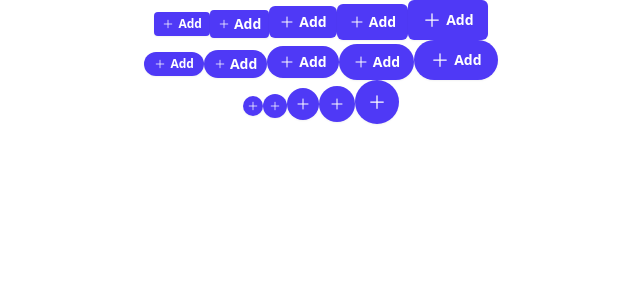
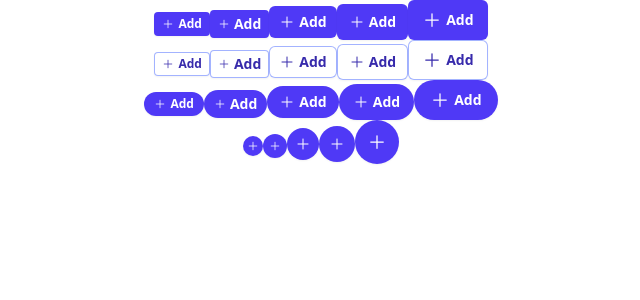
Before and after one commit to aprianfirlanda/vite-reactjs-template, a React (Vite) app: page / in a window 1280 px wide. Shown: the top 300 px of the page, without its empty margins (319-959 px from the left). Built offline with nearby package versions, Linux system fonts and the light colour scheme.

Commit message:
feat(ui button): adjust color for the variant outlined

```diff
--- a/src/components/ui/button/Button.jsx
+++ b/src/components/ui/button/Button.jsx
@@ -44,7 +44,7 @@ const paddingByShape = {
 const variantClasses = {
   normal:
     'bg-indigo-600 text-white hover:bg-indigo-500 focus-visible:outline-2 focus-visible:outline-offset-2 focus-visible:outline-indigo-600',
-  outlined: 'bg-white text-gray-900 inset-ring inset-ring-gray-300 hover:bg-gray-50',
+  outlined: 'bg-white text-indigo-800 inset-ring inset-ring-indigo-300 hover:bg-indigo-50',
   soft: 'bg-indigo-50 text-indigo-600 hover:bg-indigo-100',
 };
 
--- a/src/main.jsx
+++ b/src/main.jsx
@@ -24,6 +24,28 @@ createRoot(document.getElementById('root')).render(
         Add
       </Button>
       <Button size="xl">
+        <PlusIcon />
+        Add
+      </Button>
+    </div>
+    <div className="mx-auto w-fit">
+      <Button size="xs" variant="outlined">
+        <PlusIcon />
+        Add
+      </Button>
+      <Button size="sm" variant="outlined">
+        <PlusIcon />
+        Add
+      </Button>
+      <Button size="md" variant="outlined">
+        <PlusIcon />
+        Add
+      </Button>
+      <Button size="lg" variant="outlined">
+        <PlusIcon />
+        Add
+      </Button>
+      <Button size="xl" variant="outlined">
         <PlusIcon />
         Add
       </Button>
```
